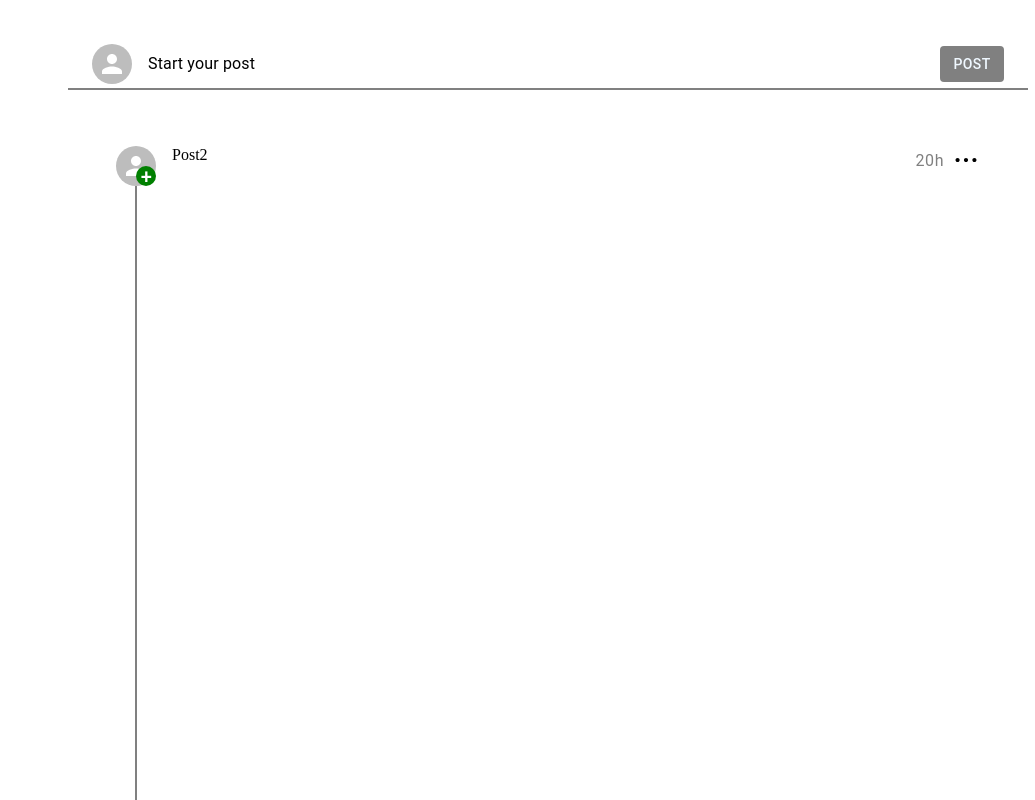
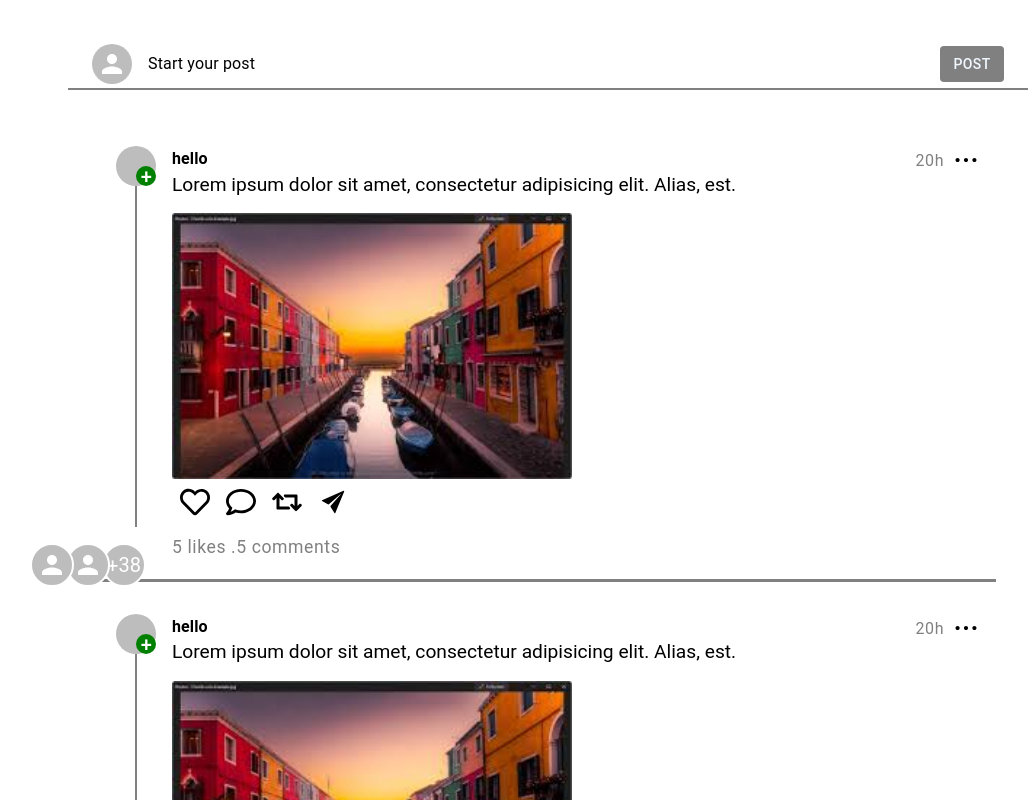
Before and after one commit to asjadezazi/core_frontend_app, a React (Vite) app: page /home in a window 1280 px wide. Shown: the top 800 px of the page, without its empty margins (92-1127 px from the left). Built offline with nearby package versions, Linux system fonts and the light colour scheme.

Commit message:
complete home

```diff
--- a/src/components/home/post/Post1.jsx
+++ b/src/components/home/post/Post1.jsx
@@ -5,17 +5,21 @@
 const Post1 = () => {
     return (
         <>
-            <Stack
-                flexDirection={"column"}
-                alignItems={"center"}
-                justifyContent={"space-between"}
+<Stack
+     flexDirection={"column"}
+     alignItems={"center"}
+     justifyContent={"space-between"}
+
             >
-                <Badge overlap="circular"
-                    anchorOrigin={{
+
+            <Badge
+                overlap="circular"
+                anchorOrigin={{
                         vertical: "bottom",
                         horizontal: "right"
                     }}
-                    badgeContent={<Avatar
+                    badgeContent={
+                    <Avatar
                         sx={{
                             width: 20,
                             height: 20,
@@ -24,14 +28,16 @@
                             right: 4,
                             bottom: 4
                         }}
+
                     >+</Avatar >} >
+
                     <Avatar
                         sx={{
                             width: 40,
                             height: 40,
 
                         }}
-                    ></Avatar>
+                    > </Avatar>
                 </Badge>
                 <Stack
                     flexDirection={"column"}
@@ -45,10 +51,8 @@
                         orientation="vertical"
                         sx={{
                             border: "0.1rem solid gray",
-                            height: "100vh",
+                            height: "100%",
                             width: "0px"
-
-
                         }}
                     >
 
--- a/src/components/home/post/Post2.jsx
+++ b/src/components/home/post/Post2.jsx
@@ -1,9 +1,92 @@
 import React from 'react'
+import { Stack, Typography } from "@mui/material";
+import { FaRegHeart , FaRegComment ,FaRetweet } from "react-icons/fa";
+import { IoIosSend } from "react-icons/io";
+
 
 const Post2 = () => {
-  return (
-    <div>Post2</div>
-  )
+    return (
+        <>
+            <Stack
+                flexDirection={"column"}
+                justifyContent={"space-between"}
+            >
+                <Stack
+                    flexDirection={"column"}
+                    gap={2}
+                >
+                    <Stack
+                        flexDirection={"column"}
+                    >
+                        <Typography
+                            variant="h6"
+                            fontSize={"1rem"}
+                            fontWeight={"bold"}
+                        >
+                            hello
+                        </Typography>
+
+
+                        <Typography
+                            variant="h5"
+                            fontSize={"1.2rem"}
+
+                        >
+                            Lorem ipsum dolor sit amet, consectetur adipisicing elit. Alias, est.
+                        </Typography>
+
+
+                    </Stack>
+
+<img src="/w.jpeg" alt=""  loading="lazy" width={"400px"} height={"auto"} />
+
+                </Stack>
+
+                <Stack
+                 flexDirection={"column"}
+                 gap={1}
+
+                >
+                     <Stack
+                        flexDirection={"row"}
+                        gap={2}
+                        m={1}
+                     >
+<FaRegHeart size={30}/>
+<FaRegComment size={30}/>
+<FaRetweet size={30}/>
+<IoIosSend size={30}/>
+                     </Stack>
+
+                     <Stack
+                      flexDirection={"row"}
+
+                      position={"relative"}
+                     >
+                        <Typography
+                        variant="caption"
+                        color="GrayText"
+                        fontSize={"1.1rem"}
+                        >
+5 likes .
+                        </Typography>
+
+                        <Typography
+                        variant="caption"
+                        color="GrayText"
+                        fontSize={"1.1rem"}
+                        >
+ 5 comments
+                        </Typography>
+
+
+                     </Stack>
+
+                </Stack>
+
+            </Stack>
+        </>
+    )
 }
 
 export default Post2
--- a/src/pages/protected/Home.jsx
+++ b/src/pages/protected/Home.jsx
@@ -15,6 +15,12 @@
     >
 
 <Post/>
+<Post/>
+<Post/>
+<Post/>
+<Post/>
+<Post/>
+
     </Stack>
     </>
   )
```
Also changed, not shown: src/components/home/Post.jsx (+5 -3 lines), public/w.jpeg (added).
